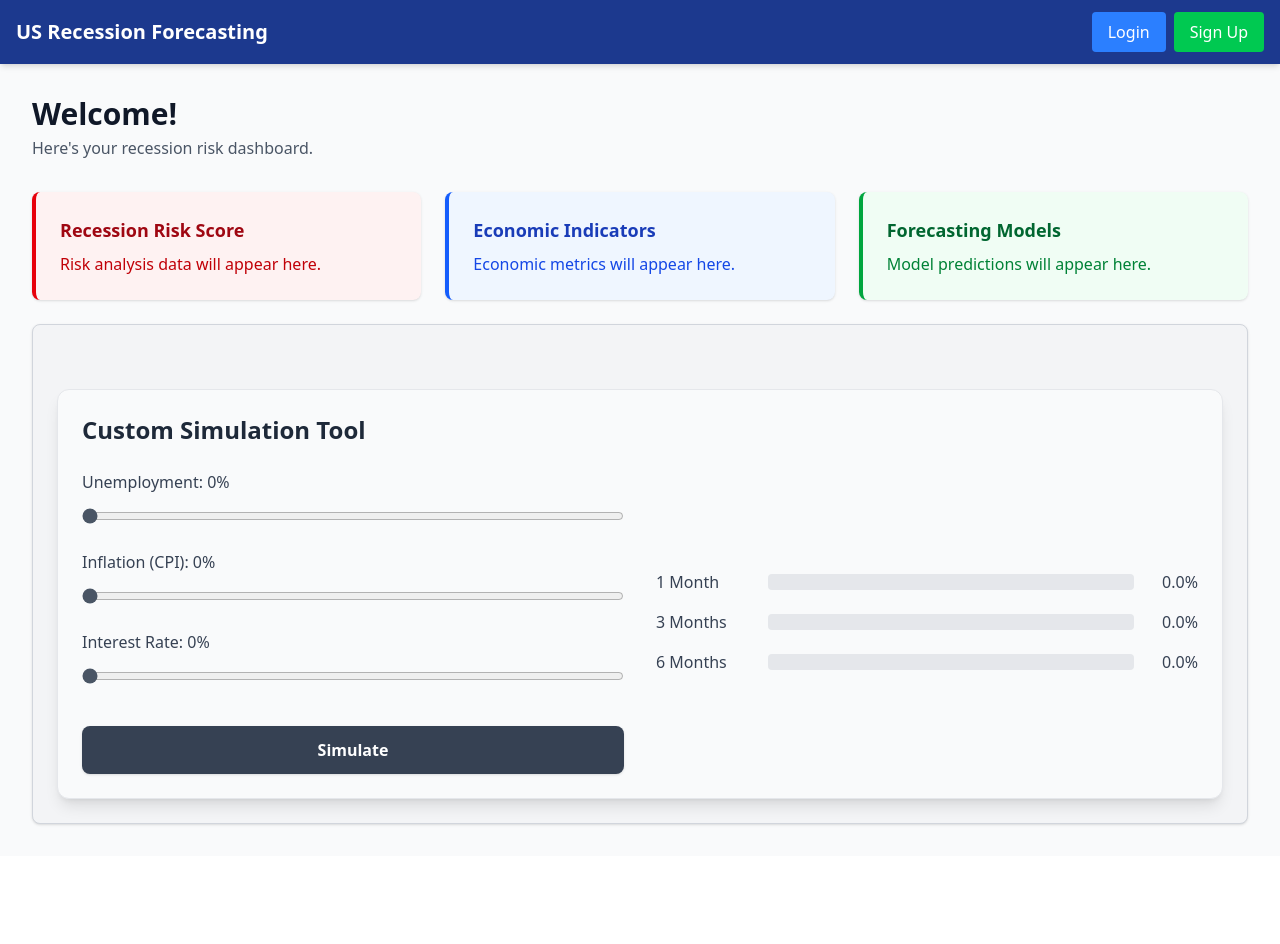
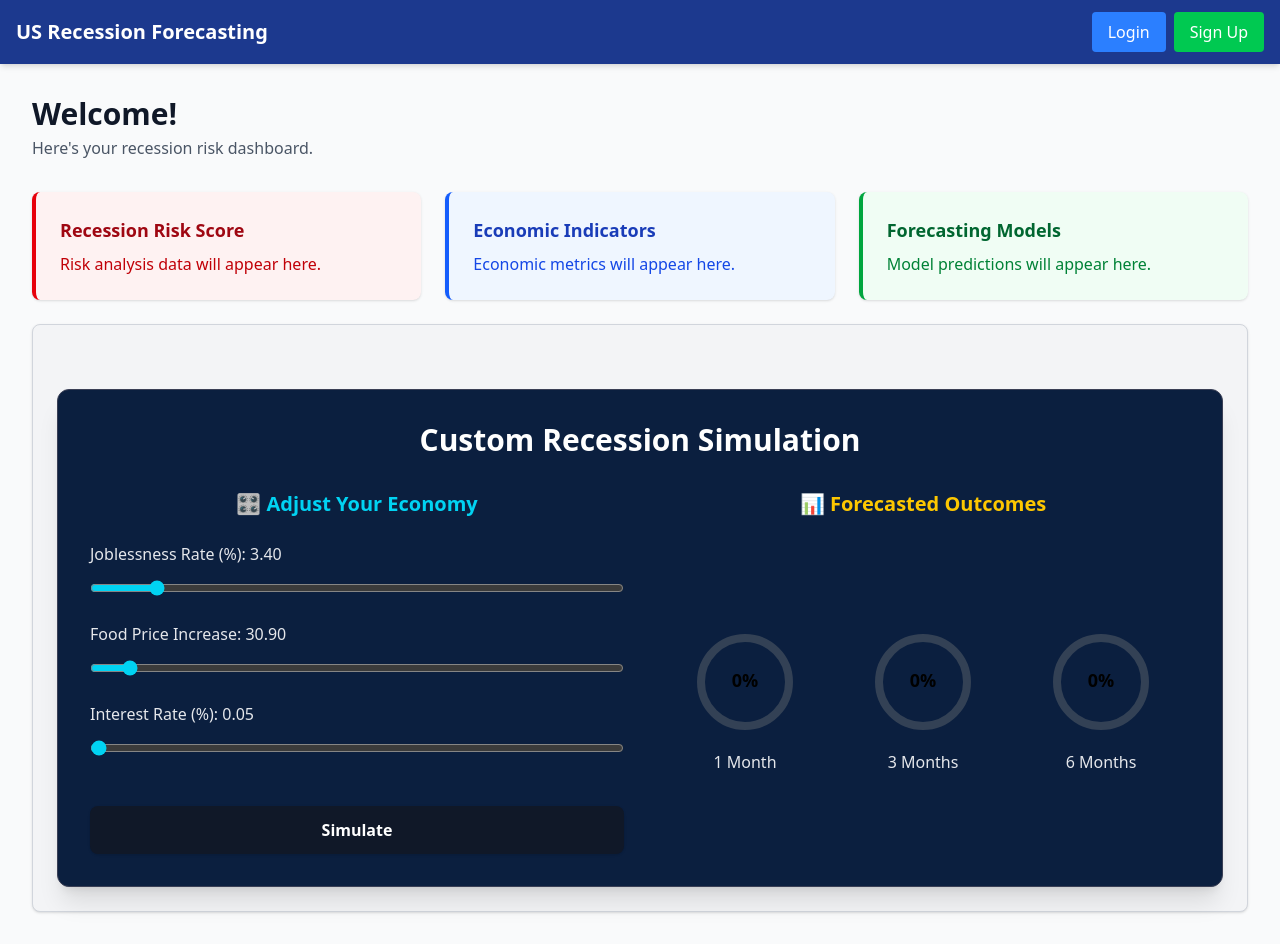
Before and after one commit to DSE-Project/frontend, a React (Vite) app: page / in a window 1280 px wide. Before the commit the page ends 856 px from the top, so only its background shows below. Built offline with nearby package versions, Linux system fonts and the light colour scheme; no server answers.

Commit message:
Update SimulationTool component

```diff
--- a/src/components/SimulationTool.jsx
+++ b/src/components/SimulationTool.jsx
@@ -1,10 +1,11 @@
 import React, { useState } from "react";
 
 const SimulationTool = () => {
-  // Initial values
-  const [unemployment, setUnemployment] = useState(0);
-  const [inflation, setInflation] = useState(0);
-  const [interest, setInterest] = useState(0);
+  // Initial values based on dataset ranges
+  const [unemployment, setUnemployment] = useState(3.4);
+  const [inflation, setInflation] = useState(30.9);
+  const [interest, setInterest] = useState(0.05);
+
   const [prediction, setPrediction] = useState({
     prob_1_month: 0,
     prob_3_month: 0,
@@ -13,17 +14,53 @@ const SimulationTool = () => {
 
 const handleSimulate = async () => {
   try {
-      // Mock API call
-      const data = {
-        prob_1_month: Math.random(),
-        prob_3_month: Math.random(),
-        prob_6_month: Math.random(),
+    const userInput = {
+      UNRATE: unemployment,  // Joblessness Rate
+      CPIFOOD: inflation,    // Food Price Increase
+      TB3MS: interest        // Interest Rate
     };
-      setPrediction(data);
+
+    // 🔹 Call 1M Simulation API
+    const res1m = await fetch("http://127.0.0.1:8000/api/v1/forecast/simulate/1m", {
+      method: "POST",
+      headers: { "Content-Type": "application/json" },
+      body: JSON.stringify(userInput),
+    });
+
+    if (!res1m.ok) throw new Error("Failed to fetch 1M prediction");
+    const data1m = await res1m.json();
+
+    // 🔹 Call 3M Simulation API
+    const res3m = await fetch("http://127.0.0.1:8000/api/v1/forecast/simulate/3m", {
+      method: "POST",
+      headers: { "Content-Type": "application/json" },
+      body: JSON.stringify(userInput),
+    });
+
+    if (!res3m.ok) throw new Error("Failed to fetch 3M prediction");
+    const data3m = await res3m.json();
+
+    // 🔹 Call 6M Simulation API
+    const res6m = await fetch("http://127.0.0.1:8000/api/v1/forecast/simulate/6m", {
+      method: "POST",
+      headers: { "Content-Type": "application/json" },
+      body: JSON.stringify(userInput),
+    });
+
+    if (!res6m.ok) throw new Error("Failed to fetch 6M prediction");
+    const data6m = await res6m.json();
+
+    // ✅ Update state with all predictions
+    setPrediction({
+      prob_1_month: data1m.prob_1m,
+      prob_3_month: data3m.prob_3m,
+      prob_6_month: data6m.prob_6m,
+    });
   } catch (err) {
     console.error("Error running simulation:", err);
   }
 };
+
 
   const getBarColor = (prob) => {
     if (prob > 0.5) return "bg-red-500";
@@ -32,67 +69,112 @@ const SimulationTool = () => {
   };
 
   return (
-    <div className="mt-10 bg-gray-50 p-6 rounded-xl shadow-lg border border-gray-200">
-      <h3 className="text-2xl font-bold mb-6 text-gray-800">
-        Custom Simulation Tool
+  <div className="mt-10 bg-[#0B1F3F] p-8 rounded-xl shadow-xl border border-[#3A3F55]">
+    <h3 className="text-3xl font-bold mb-8 text-white text-center">
+      Custom Recession Simulation
     </h3>
 
+    <div className="flex gap-8 mb-6">
+      <h4 className="w-1/2 text-xl font-bold text-cyan-400 text-center">
+        🎛️ Adjust Your Economy
+      </h4>
+      <h4 className="w-1/2 text-xl font-bold text-yellow-400 text-center">
+        📊 Forecasted Outcomes
+      </h4>
+    </div>
+
     <div className="flex gap-8">
-        {/* Left: Inputs (half width) */}
+      {/* Left: Inputs */}
       <div className="w-1/2 flex flex-col gap-6">
         {[
-            { label: "Unemployment", value: unemployment, set: setUnemployment, min: 0, max: 15 },
-            { label: "Inflation (CPI)", value: inflation, set: setInflation, min: 0, max: 10 },
-            { label: "Interest Rate", value: interest, set: setInterest, min: 0, max: 10 },
+          { label: "Joblessness Rate (%)", value: unemployment, set: setUnemployment, min: 0.0, max: 30.0 },
+          { label: "Food Price Increase", value: inflation, set: setInflation, min: 0.0, max: 500.0 },
+          { label: "Interest Rate (%)", value: interest, set: setInterest, min: 0.0, max: 30.0 },
         ].map((item) => (
           <div key={item.label}>
-              <label className="block mb-2 font-medium text-gray-700">
-                {item.label}: {item.value}%
+            <label className="block mb-2 font-medium text-gray-200">
+              {item.label}: {item.value.toFixed(2)}
             </label>
             <input
               type="range"
               min={item.min}
               max={item.max}
-                step="0.1"
+              step="0.01"
               value={item.value}
               onChange={(e) => item.set(Number(e.target.value))}
-                className="w-full h-2 bg-gray-300 rounded-lg accent-gray-600"
+              className="w-full h-2 bg-gray-700 rounded-lg accent-cyan-400"
             />
           </div>
         ))}
 
         <button
           onClick={handleSimulate}
-            className="mt-4 py-3 bg-gray-700 text-white font-semibold rounded-lg shadow hover:bg-gray-800 transition-all w-full"
+          className="mt-6 py-3 bg-gray-900 text-white font-semibold rounded-lg shadow hover:bg-cyan-600 transition-all w-full"
         >
           Simulate
         </button>
       </div>
 
-        {/* Right: Prediction Bars (half width) */}
-        <div className="w-1/2 flex flex-col justify-center gap-4">
+      {/* Right: Circular Prediction Bars in One Row */}
+      <div className="w-1/2 flex justify-around items-center">
         {[
           { label: "1 Month", key: "prob_1_month" },
           { label: "3 Months", key: "prob_3_month" },
           { label: "6 Months", key: "prob_6_month" },
-          ].map((item) => (
-            <div key={item.key} className="flex items-center gap-4">
-              <span className="w-24 text-gray-700">{item.label}</span>
-              <div className="flex-1 h-4 bg-gray-200 rounded overflow-hidden">
-                <div
-                  className={`${getBarColor(prediction[item.key])} h-4 rounded`}
-                  style={{ width: `${prediction[item.key] * 100}%` }}
-                ></div>
+        ].map((item) => {
+          const radius = 60;
+          const stroke = 8;
+          const normalizedRadius = radius - stroke * 2;
+          const circumference = normalizedRadius * 2 * Math.PI;
+          const strokeDashoffset =
+            circumference - prediction[item.key] * circumference;
+
+          const getCircleColor = (prob) => {
+            if (prob > 0.5) return "#EF4444"; // red
+            if (prob > 0.2) return "#FACC15"; // yellow
+            return "#22C55E"; // green
+          };
+
+          return (
+            <div key={item.key} className="flex flex-col items-center">
+              <svg height={radius * 2} width={radius * 2}>
+                <circle
+                  stroke="#334155"
+                  fill="transparent"
+                  strokeWidth={stroke}
+                  r={normalizedRadius}
+                  cx={radius}
+                  cy={radius}
+                />
+                <circle
+                  stroke={getCircleColor(prediction[item.key])}
+                  fill="transparent"
+                  strokeWidth={stroke}
+                  strokeDasharray={circumference + " " + circumference}
+                  strokeDashoffset={strokeDashoffset}
+                  strokeLinecap="round"
+                  r={normalizedRadius}
+                  cx={radius}
+                  cy={radius}
+                  transform={`rotate(-90 ${radius} ${radius})`}
+                />
+                <text
+                  x="50%"
+                  y="50%"
+                  dominantBaseline="middle"
+                  textAnchor="middle"
+                  className="text-white font-bold text-lg"
+                >
+                  {(prediction[item.key] * 100).toFixed(0)}%
+                </text>
+              </svg>
+              <span className="mt-2 text-gray-200 font-medium">{item.label}</span>
             </div>
-              <span className="w-12 text-gray-700 text-right">
-                {(prediction[item.key] * 100).toFixed(1)}%
-              </span>
-            </div>
-          ))}
+          );
+        })}
       </div>
     </div>
   </div>
 );
 };
-
 export default SimulationTool;
```
Lines whose indentation alone changed are shown as unchanged.
